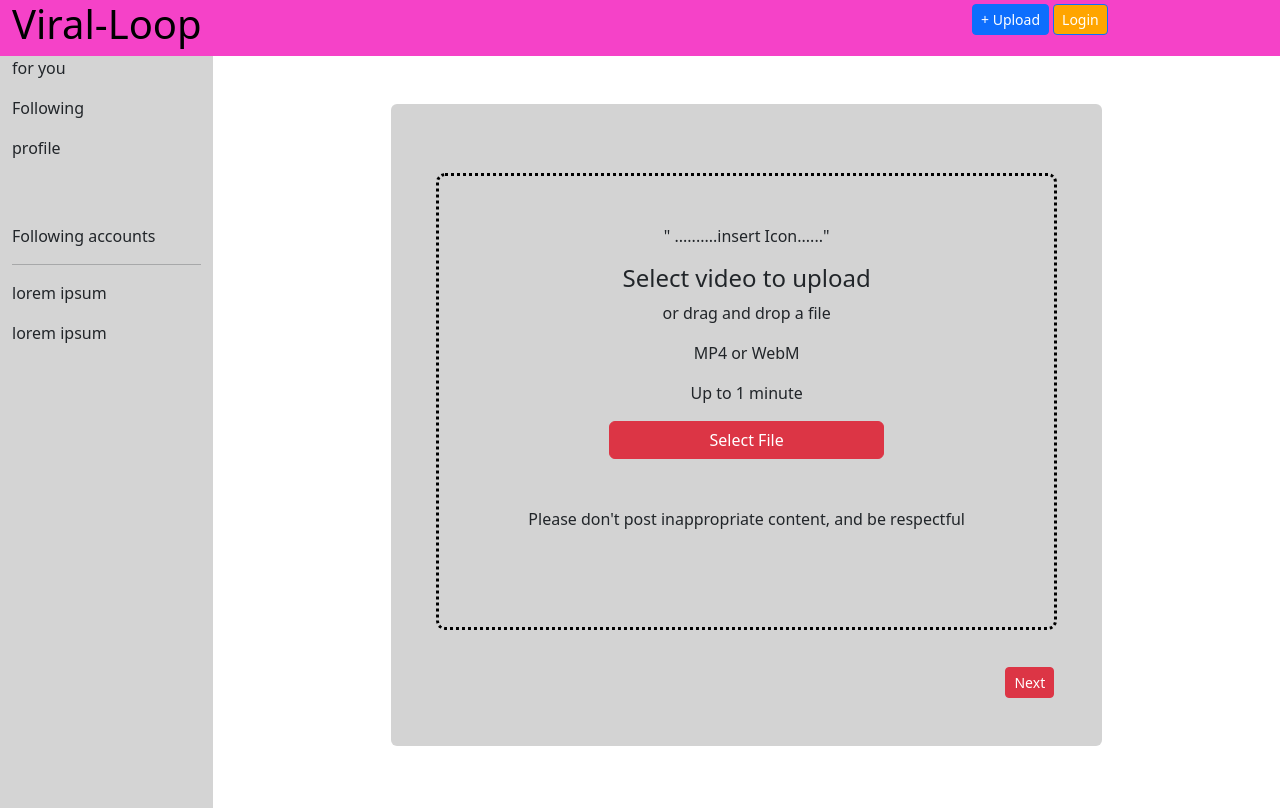
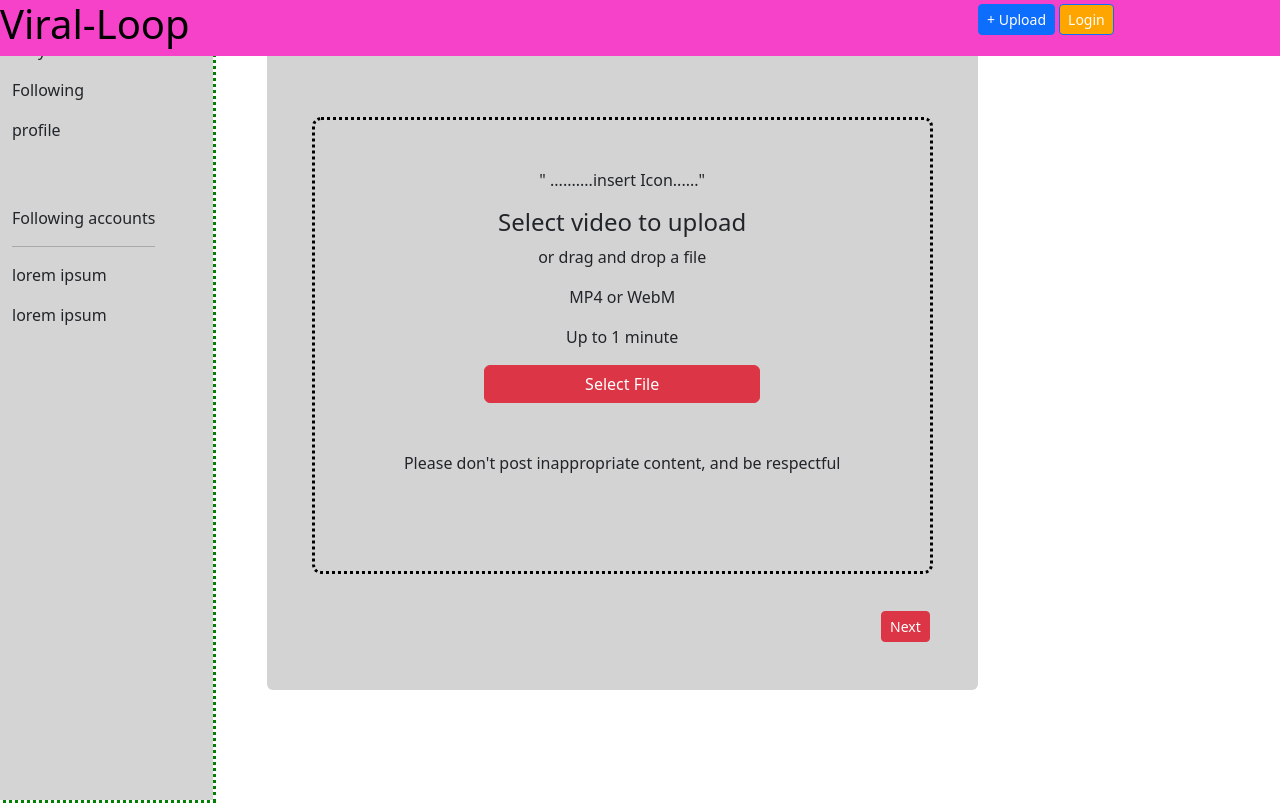
Before and after one commit to Blodowica/TikTok-Clone-Frontend, a React (Create React App) app in the folder tiktokclone/: page /upload in a window 1280 px wide. Built offline with nearby package versions, Linux system fonts and the light colour scheme; no server answers.

Commit message:
Added dynamic videos to homepage

```diff
--- a/tiktokclone/src/API/VideoAPI.js
+++ b/tiktokclone/src/API/VideoAPI.js
@@ -1,7 +1,7 @@
 import axios from "axios";
 
 //Video CRUD
-const BASE_URL = "https://localhost:32768/api/Video";
+const BASE_URL = "https://localhost:32770/api/Video";
 
 export const handleGetImageById = (publicVideoId, userID) => {
   let formData = new FormData();
@@ -45,3 +45,15 @@ export const handleUploadVideo = async (
     throw error;
   }
 };
+
+export const getAllVideos = async () => {
+  try {
+    const response =
+      await axios.get(`https://localhost:32770/api/Video/GetAllVideos
+    `);
+    return response.data; // Return the actual data from the response
+  } catch (error) {
+    console.error("Error fetching videos:", error);
+    throw error; // Re-throw the error for higher-level handling
+  }
+};
--- a/tiktokclone/src/Components/EditVideoComponent.jsx
+++ b/tiktokclone/src/Components/EditVideoComponent.jsx
@@ -4,6 +4,7 @@ import ReactPlayer from "react-player";
 import { handleUploadVideo } from "../API/VideoAPI";
 import { HttpStatusCode } from "axios";
 import { useNavigate } from "react-router-dom";
+import { useAuth0 } from "@auth0/auth0-react";
 
 function EditVideoComponent(props) {
   const fileInputRef = props.FileInputRef;
@@ -16,11 +17,13 @@ function EditVideoComponent(props) {
   const [audience, setAudience] = useState("1");
   const userId = 4;
   const navigate = useNavigate();
+  const { user } = useAuth0();
 
   const redirectToProfilePage = () => {
     navigate("/profile");
   };
 
+  console.log(user);
   const handleCloseModal = () => {
     setCaption("");
     setisCommentDisabled(false);
@@ -46,7 +49,7 @@ function EditVideoComponent(props) {
   };
   return (
     <>
-      <Row className="mt-5">
+      <Row className="mt-5 d-flex align-items-center justify-content-center">
         <Col xl={2}></Col>
 
         {/* Upload component starts here  */}
--- a/tiktokclone/src/Components/NavHeaderComponent.jsx
+++ b/tiktokclone/src/Components/NavHeaderComponent.jsx
@@ -16,15 +16,22 @@ function NavHeader() {
       md={12}
       sm={12}
       xs={12}
-      style={{ backgroundColor: "#f542c8" }}
+      style={{
+        backgroundColor: "#f542c8",
+        position: "fixed",
+        top: 0,
+        right: 0,
+        left: 0,
+        zIndex: 1000,
+      }}
     >
-      <Col xl={3}>
+      <Col xs={3} xl={3}>
         <Link style={{ textDecoration: "none", color: "black" }} to={"/"}>
           <h1>Viral-Loop</h1>
         </Link>
       </Col>
-      <Col xl={6} className="mt-2"></Col>
-      <Col xl={3}>
+      <Col xs={1} xl={6} className="mt-2"></Col>
+      <Col xs={7} xl={3}>
         <Link to={"/upload"}>
           <Button className="mt-1" size="sm">
             + Upload
@@ -44,7 +51,7 @@ function NavHeader() {
           <>
             <Button
               className="ms-1 mt-1"
-              style={{ backgroundColor: "red" }}
+              variant="danger"
               size="sm"
               onClick={() =>
                 logout({ logoutParams: { returnTo: window.location.origin } })
--- a/tiktokclone/src/Components/SideNavBarComponent.jsx
+++ b/tiktokclone/src/Components/SideNavBarComponent.jsx
@@ -3,7 +3,13 @@ import { Col } from "react-bootstrap";
 function SideNavBarComponent() {
   return (
     <>
-      <Col style={{ backgroundColor: "#d4d4d4", height: "94vh" }}>
+      <Col
+        style={{
+          position: "fixed",
+          top: "4.8vh",
+          bottom: 0,
+        }}
+      >
         <p>for you</p>
         <p>Following</p>
         <p>profile</p>
--- a/tiktokclone/src/Components/UploadVideoComponent.jsx
+++ b/tiktokclone/src/Components/UploadVideoComponent.jsx
@@ -13,18 +13,17 @@ function UploadVideoComponent(props) {
 
   function handleFileChange(event) {
     const file = event.target.files[0];
-    console.log("Selected file:", file);
+
     setSelectedFileName(file.name);
 
     // Handle the file here
 
     props.onFileSelected(file);
-
   }
 
   return (
     <>
-      <Row className="mt-5">
+      <Row className="mt-5 d-flex align-items-center justify-content-center">
         <Col xl={2}></Col>
 
         {/* Upload component starts here  */}
@@ -79,7 +78,7 @@ function UploadVideoComponent(props) {
           </Col>
           <Col className="d-flex justify-content-end">
             <Button
-            onClick={()=> handleNext(fileInputRef)}
+              onClick={() => handleNext(fileInputRef)}
               variant="danger"
               className="d-flex justify-content-end mt-3 "
               size="sm"
--- a/tiktokclone/src/Components/VideoPlayerComponent.jsx
+++ b/tiktokclone/src/Components/VideoPlayerComponent.jsx
@@ -1,14 +1,15 @@
-import React from "react";
 import ReactPlayer from "react-player";
 
-function VideoPlayerComponent() {
+function VideoPlayerComponent({ video }) {
+  console.log(video);
   return (
     <>
       <ReactPlayer
-        url={"https://www.youtube.com/shorts/c9JN02-A3Es?feature=share"}
+        url={video.videoURL}
         loop
-        height={"80vh"}
-        // width={"25vw"}
+        height={"60vh"}
+        width={"15vw"}
+        controls
       />
     </>
   );
--- a/tiktokclone/src/View/homePage.jsx
+++ b/tiktokclone/src/View/homePage.jsx
@@ -1,22 +1,48 @@
-import React, { Component } from "react";
+import React, { useEffect, useState } from "react";
 import { Button, Col, Container, Form, Row } from "react-bootstrap";
 import NavHeader from "../Components/NavHeaderComponent";
 import VideoPlayerComponent from "../Components/VideoPlayerComponent";
 import SideNavBarComponent from "../Components/SideNavBarComponent";
+import { getAllVideos } from "../API/VideoAPI";
 
 function HomePage() {
+  const [videos, setVideos] = useState([]);
+
+  const handleLoadVideos = async () => {
+    const fetchedVideos = await getAllVideos();
+    setVideos(fetchedVideos);
+  };
+
+  useEffect(() => {
+    handleLoadVideos();
+  }, []);
+
   return (
     <Container fluid>
       <NavHeader />
 
       <Row>
-        <Col xl={2} style={{ backgroundColor: "#d4d4d4" }}>
+        <Col
+          xl={2}
+          style={{
+            position: "fixed",
+            top: "4.8vh",
+            bottom: 0,
+            backgroundColor: "#d4d4d4",
+            outlineStyle: "dotted",
+            outlineColor: "green",
+          }}
+        >
           <SideNavBarComponent />
         </Col>
         <Col xl={2}></Col>
-        <Col className="d-flex justify-content-center mt-4" xl={3} fluid>
-          <VideoPlayerComponent />
-        </Col>
+        {videos.map((video, index) => (
+          <Row key={index} className="d-flex justify-content-center mt-4">
+            <Col xl={3} style={{ outlineStyle: "dotted", outlineColor: "red" }}>
+              <VideoPlayerComponent video={video} />
+            </Col>
+          </Row>
+        ))}
         <Col xl={4}></Col>
       </Row>
     </Container>
--- a/tiktokclone/src/View/uploadVideoPage.jsx
+++ b/tiktokclone/src/View/uploadVideoPage.jsx
@@ -14,8 +14,6 @@ function UploadVideoPage() {
   const handleNext = () => {
     if (selectedFile != null) {
       setShowEditVideo(true);
-      console.log(selectedFile);
-      console.log(URL.createObjectURL(selectedFile));
     }
   };
 
@@ -31,11 +29,25 @@ function UploadVideoPage() {
   return (
     <>
       <Container fluid>
-        <NavHeader />
+        <Col>
+          <NavHeader />
+        </Col>
 
         <Row xl={12}>
           {/* Side bar here */}
-          <Col xl={2} lg={2} style={{ backgroundColor: "#d4d4d4" }}>
+          <Col
+            xl={2}
+            lg={2}
+            style={{
+              backgroundColor: "#d4d4d4",
+              position: "fixed",
+              top: "4.8vh",
+              bottom: 0,
+              backgroundColor: "#d4d4d4",
+              outlineStyle: "dotted",
+              outlineColor: "green",
+            }}
+          >
             <SideNavBarComponent />
           </Col>
 
```
